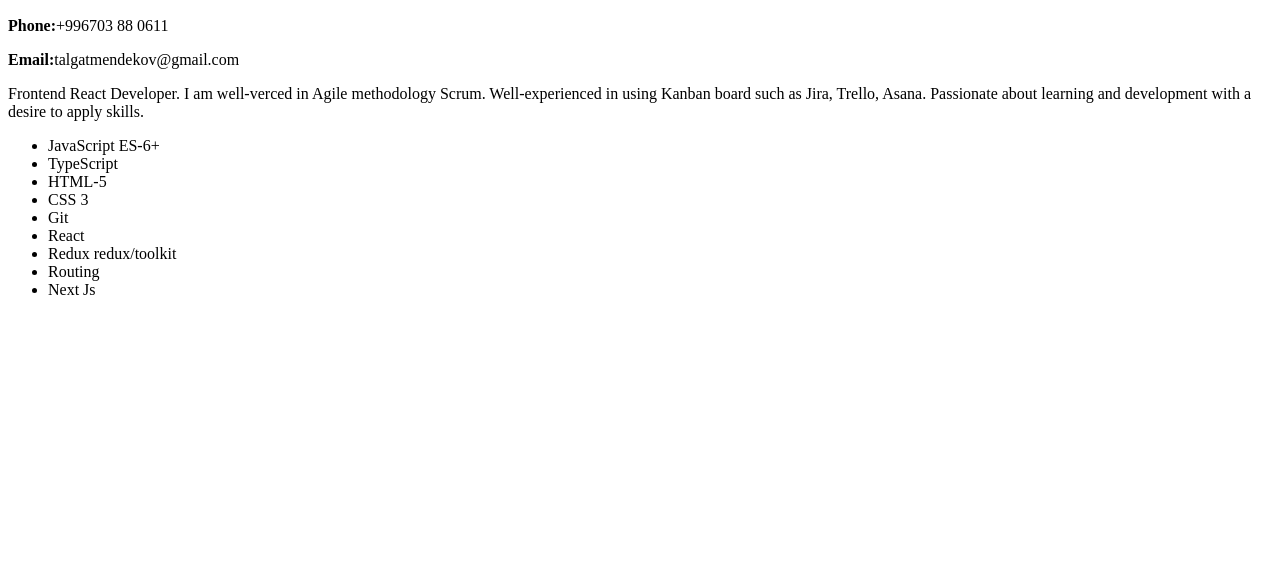
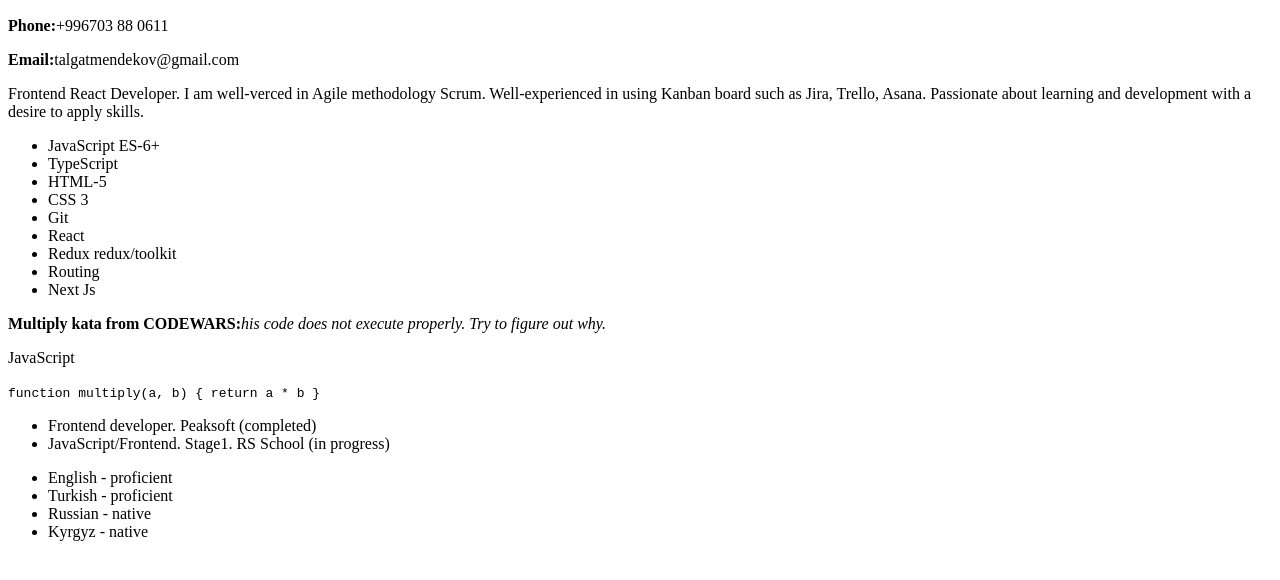
Before and after one commit to talgatmendekov/rsschool-cv, a plain HTML site: page index.html in a window 1280 px wide. Shown: the part 110-690 px from the top of the page. Drawn offline with Linux system fonts and the light colour scheme.

Commit message:
feat: add other sections

```diff
--- a/index.html
+++ b/index.html
@@ -1,11 +1,13 @@
 <!DOCTYPE html>
 <html lang="en">
+
 <head>
     <meta charset="UTF-8">
     <meta name="viewport" content="width=device-width, initial-scale=1.0">
     <title>Document</title>
     <link rel="stylesheet" href="style.css">
 </head>
+
 <body>
     <main>
         <h1>Talgat Mendekov</h1>
@@ -15,7 +17,9 @@
             <p><b>Email:</b>talgatmendekov@gmail.com</p>
         </section>
         <section class="summary">
-            <p>Frontend React Developer. I am well-verced in Agile methodology Scrum. Well-experienced in using Kanban board such as Jira, Trello, Asana. Passionate about learning and development with a desire  to apply skills.</p>
+            <p>Frontend React Developer. I am well-verced in Agile methodology Scrum. Well-experienced in using Kanban
+                board such as Jira, Trello, Asana. Passionate about learning and development with a desire to apply
+                skills.</p>
         </section>
         <section class="skills">
             <ul>
@@ -30,6 +34,30 @@
                 <li>Next Js</li>
             </ul>
         </section>
+        <section class="code">
+            <p><b>Multiply kata from CODEWARS:</b><i>his code does not execute properly. Try to figure out why.</i></p>
+            <p>JavaScript</p>
+            <code>
+                function multiply(a, b) {
+                    return a * b
+                }
+            </code>
+        </section>
+        <section class="courses">
+            <ul>
+                <li>Frontend developer. Peaksoft (completed)</li>
+                <li>JavaScript/Frontend. Stage1. RS School (in progress)</li>
+            </ul>
+        </section>
+        <section class="languages">
+            <ul>
+                <li>English - proficient</li>
+                <li>Turkish - proficient</li>
+                <li>Russian - native</li>
+                <li>Kyrgyz - native</li>
+            </ul>
+        </section>
     </main>
 </body>
+
 </html>
```
